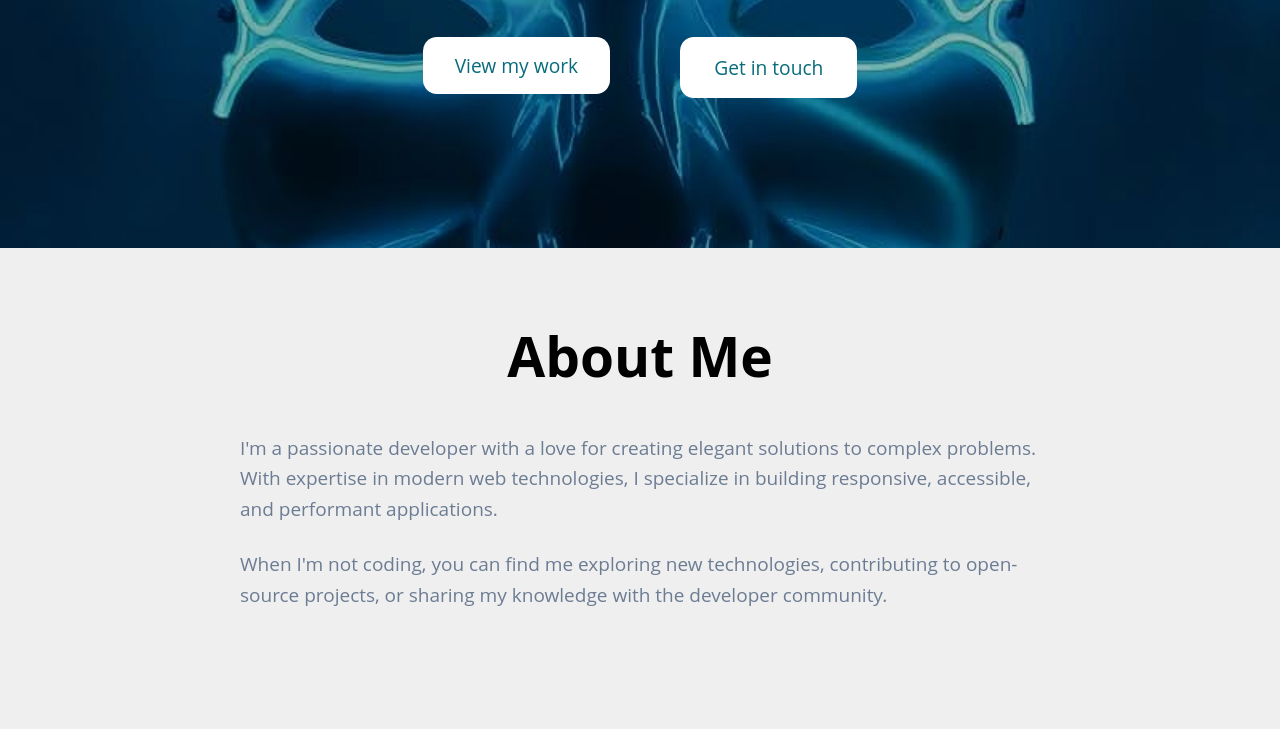
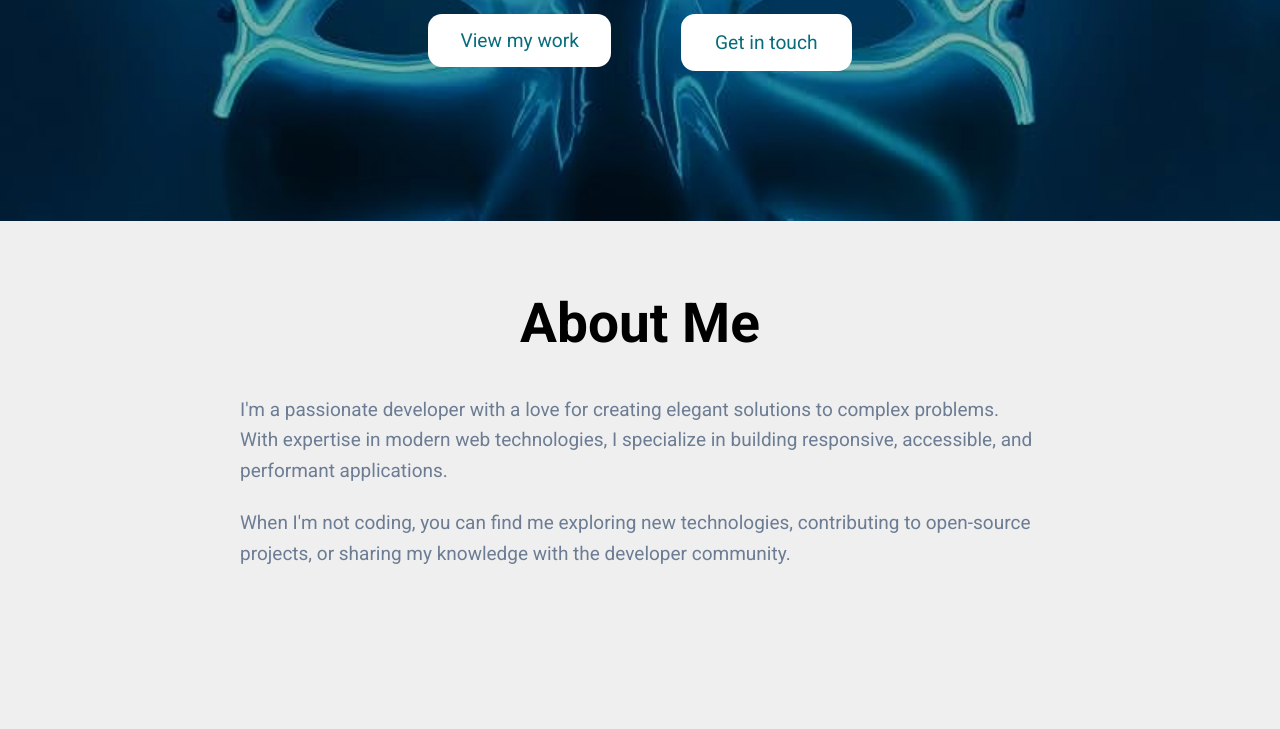
Before and after one commit to egharevbanosa58-debug/my-portfolio-remastered, a plain HTML site: page index.html in a window 1280 px wide. Shown: the part 464-1193 px from the top of the page. Drawn offline with Linux system fonts and the light colour scheme.

Commit message:
Updated respponsiveness for contact section

```diff
--- a/code/contact-styles.css
+++ b/code/contact-styles.css
@@ -1,10 +1,32 @@
 * {
     margin: 0;
+    box-sizing: border-box; /* prevent unexpected sizing/overflow */
     font-family: system-ui, -apple-system, BlinkMacSystemFont, 'Segoe UI', Roboto, Oxygen, Ubuntu, Cantarell, 'Open Sans', 'Helvetica Neue', sans-serif;
 }
 
 body {
     background-color: #d4d6d65e;
+    /* avoid horizontal scrollbars caused by slight overflows */
+    overflow-x: hidden;
+    -webkit-font-smoothing: antialiased;
+    -moz-osx-font-smoothing: grayscale;
+}
+
+html, body {
+    height: 100%;
+}
+
+/* Media/content safeguards to avoid overflow */
+img, svg, iframe, video {
+    max-width: 100%;
+    height: auto;
+    display: block;
+}
+
+/* Prevent long unbroken strings from creating horizontal scroll */
+p, .p {
+    word-break: break-word;
+    hyphens: auto;
 }
 /* Contact Section */
 .contact {
@@ -76,6 +98,7 @@ button {
     border: none;
     background-image: linear-gradient(to right, #0697e097, #19d5e697);
     cursor: pointer;
+    max-width: 100%; /* never overflow its container */
 }
 
 button:hover {
@@ -98,6 +121,7 @@ button:hover {
     cursor: pointer;
     box-shadow: 0 4px 10px rgba(0,0,0,0.08);
     transition: transform .18s ease, box-shadow .18s ease, opacity .15s ease;
+    max-width: 100%;
 }
 
 .backbtn:hover {
@@ -140,6 +164,7 @@ button:hover {
         grid-column: 1 / -1;
         justify-self: center;
         width: 320px;
+        max-width: 100%;
     }
     /* If a .backbtn is used inside the form, give it the same centered/narrow layout */
     .contact form > .backbtn,
@@ -148,6 +173,7 @@ button:hover {
         justify-self: center;
         width: 320px;
         display: inline-block; /* keep button-like appearance */
+        max-width: 100%;
     }
 }
 
--- a/index.html
+++ b/index.html
@@ -7,6 +7,7 @@
     <meta http-equiv="refresh" content="10">
     <link rel="stylesheet" href="styles.css">
     <!-- <script src="https://kit.fontawesome.com/df50229b9a.js" crossorigin="anonymous"></script> -->
+     <link href="https://fonts.googleapis.com/css2?family=Roboto:wght@400;700&display=swap" rel="stylesheet">
     <meta name="description" content="">
     <title>My Portfolio</title>
 </head>
--- a/styles.css
+++ b/styles.css
@@ -1,6 +1,6 @@
 * {
     margin: 0;
-    font-family: 'Open Sans', 'Helvetica Neue', sans-serif;
+    font-family: 'Roboto', sans-serif;
 }
 html {
     scroll-behavior: smooth;
```
